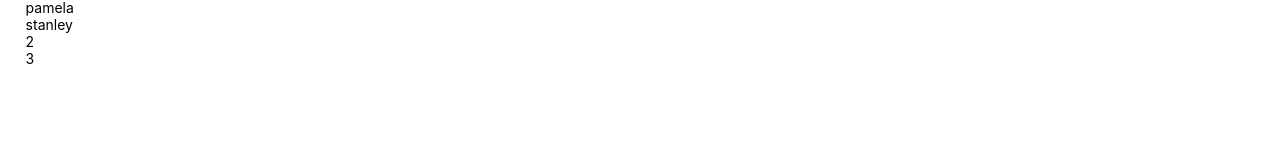
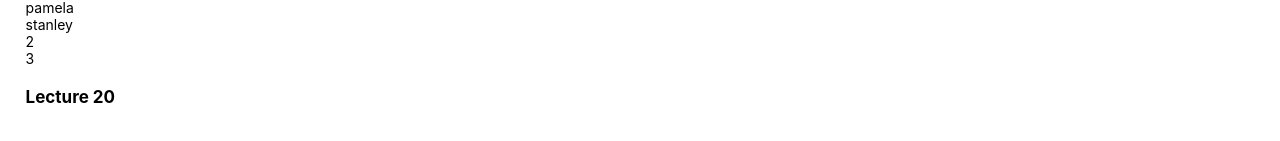
Before and after one commit to stanleychukwu17/react-typescript-1, a React (Create React App) app: page / in a window 1280 px wide. Shown: the part 691-832 px from the top of the page. Built offline with nearby package versions, Linux system fonts and the light colour scheme.

Commit message:
re-factored lecture 20 added lecture 21 - teachings on template literals added lecture 22 - on receiving of many/all props a component can receive

```diff
--- a/src/App.tsx
+++ b/src/App.tsx
@@ -85,6 +85,11 @@
         <List3 items={['stanley', 2, 3]} clickHandler={(received) => console.log(received)} />
       </div>
 
+      <div className='cover'>
+        <h1>Lecture 20</h1>
+      </div>
+
+
 
       <div>
         <br></br>
--- a/src/components/19/List.tsx
+++ b/src/components/19/List.tsx
@@ -57,6 +57,8 @@
 
 
 
+
+
 // TODO: example 4 - [{id:1, name:'alex', age:55, gender: male}, {id:2, name:'jane', age:33, gender: female}] or anything
 type listProps4<T> = {
     items: T[]
--- a/src/components/20/RandomNumber.tsx
+++ b/src/components/20/RandomNumber.tsx
@@ -14,8 +14,7 @@
 export default function RandomNumber({value, isPositive, isNegative, isZero}: randProps) {
     return (
         <div>
-            {value} {isPositive && 'positive'} {isNegative && 'negative'} {' '}
-            {isZero && 'zero'}
+            {value} {isPositive && 'positive'} {isNegative && 'negative'} {' '} {isZero && 'zero'}
         </div>
     )
 }
```
Also changed, not shown: src/components/21/Toast.tsx (added, +18 -0 lines), src/components/22/Button.tsx (added, +7 -0 lines).
